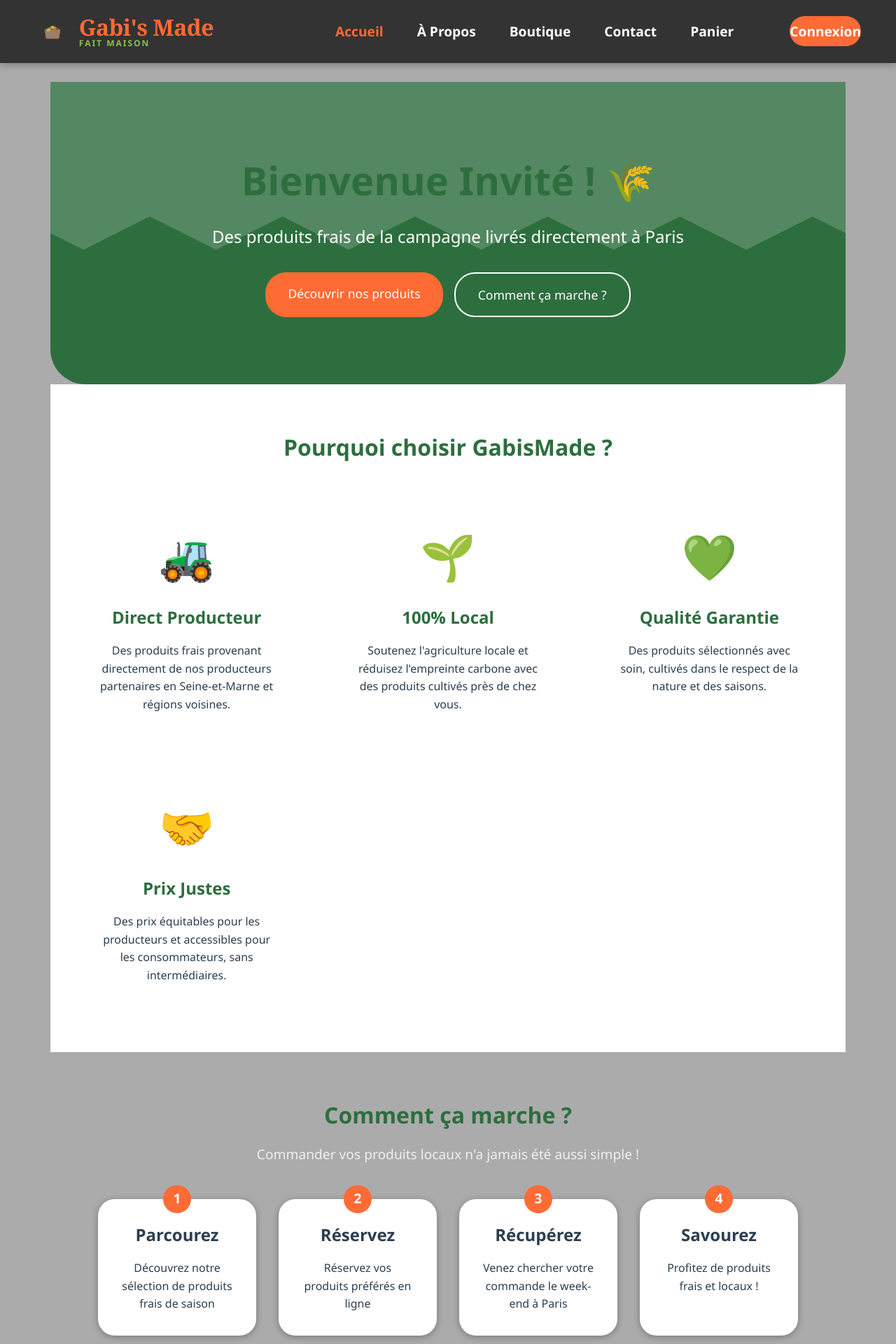
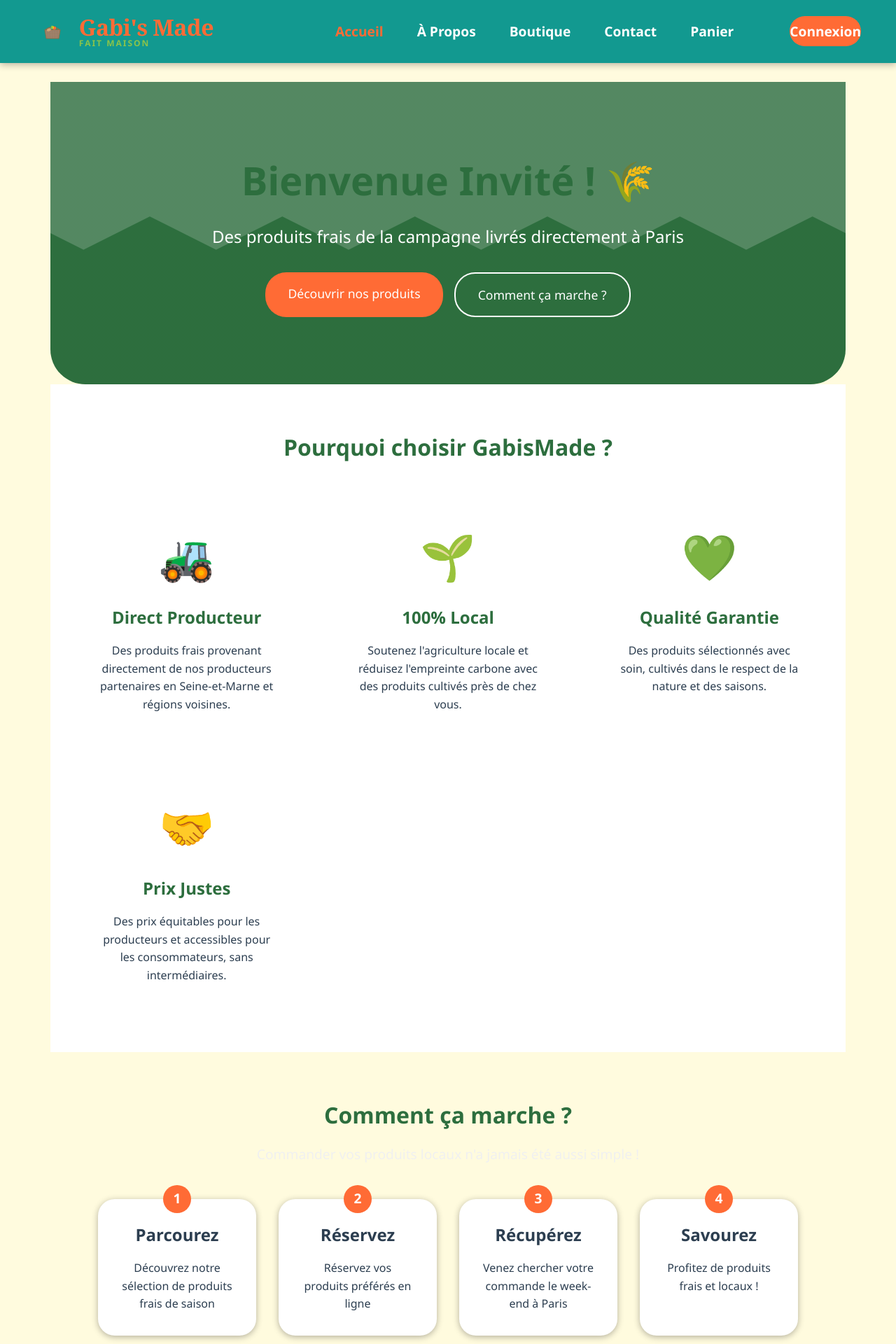
Before and after one commit to Tezay/GabisMade, a Flask app: page / in a window 1280 px wide. Shown: the top 1920 px of the page at 70% size. Run offline with Flask 3, Linux system fonts and the light colour scheme.

```diff
--- a/app/static/css/global.css
+++ b/app/static/css/global.css
@@ -5,7 +5,7 @@
     --accent-color: #ff6b35;
     --text-dark: #2c3e50;
     --text-light: #6c757d;
-    --background-light: #ababac;
+    --background-light: #FFFBDE;
     --background-white: #ffffff;
     --shadow: 0 2px 10px rgba(0, 0, 0, 0.05);
     --border-radius: 24px;
--- a/app/static/css/navbar.css
+++ b/app/static/css/navbar.css
@@ -3,7 +3,7 @@
     --primary-color: #2d6e3e;
     --secondary-color: #8bc34a;
     --accent-color: #ff6b35;
-    --nav-bg: #333333;
+    --nav-bg: #129990;
     --text-white: #ffffff;
     --text-light: #f0f0f0;
     --shadow: 0 2px 10px rgba(0, 0, 0, 0.3);
```
